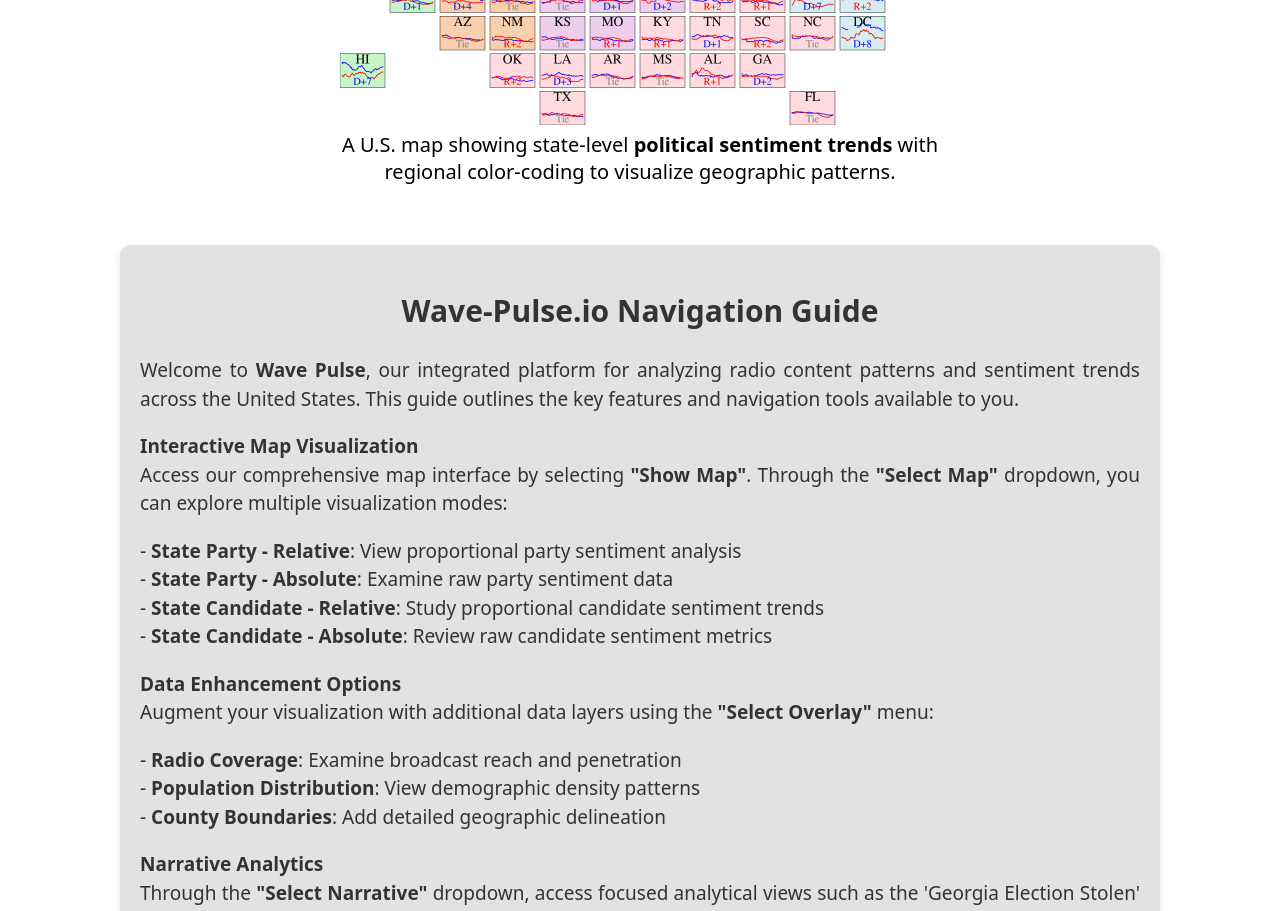
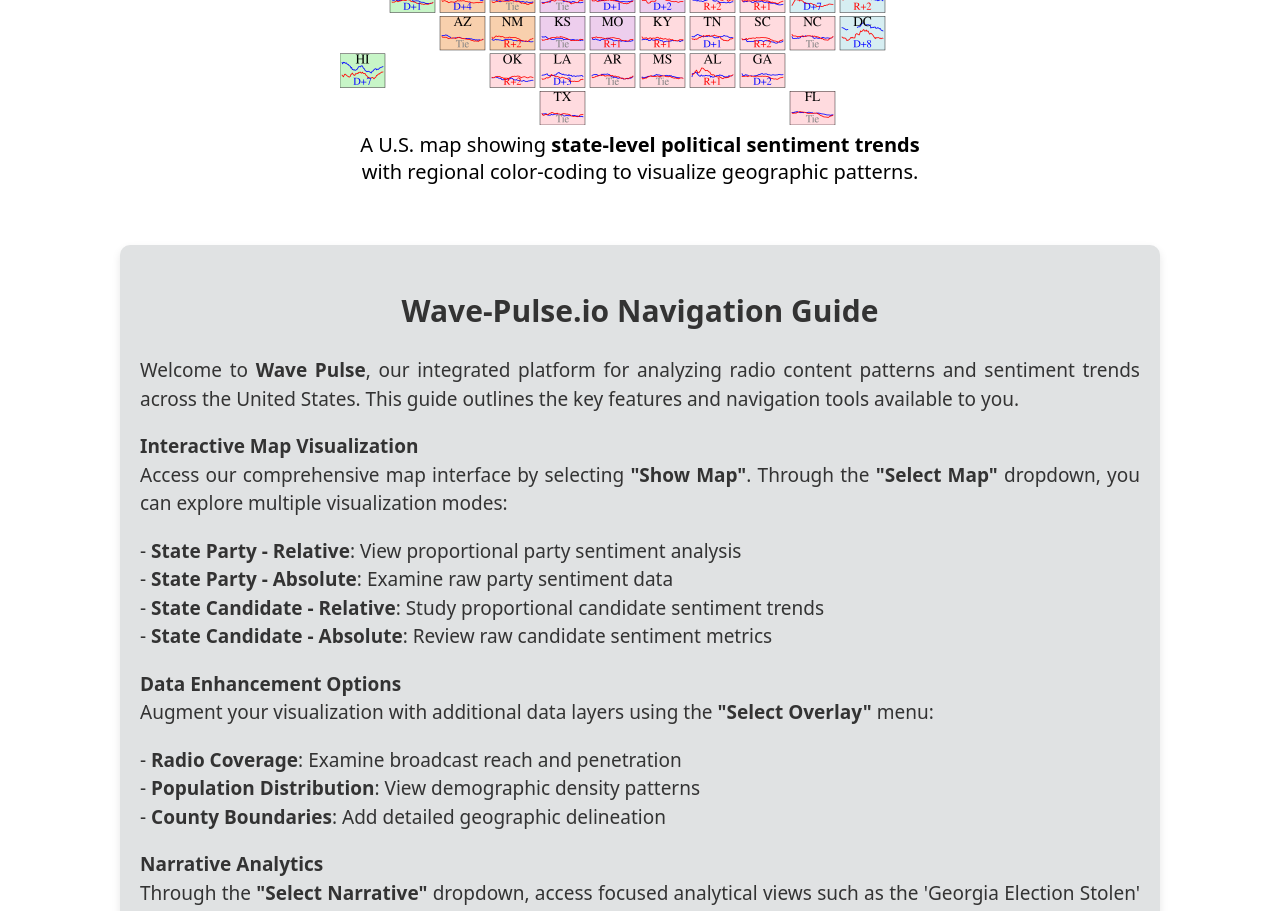
Before and after one commit to wave-pulse/wave-pulse.github.io, a React (Create React App) app in the folder client/: page / in a window 1280 px wide. Shown: the part 5380-6291 px from the top of the page. Built offline with nearby package versions, Linux system fonts and the light colour scheme.

Commit message:
Update Content.js

```diff
--- a/client/src/HomePage/Content.js
+++ b/client/src/HomePage/Content.js
@@ -438,8 +438,8 @@ const Content = () => {
                     <figcaption
                         className="text-center mt-2 text-sm text-gray-600"
                         style={{maxWidth: "600px", margin: "0 auto"}}>
-                        A U.S. map showing state-level{" "}
-                        <strong>political sentiment trends</strong> with
+                        A U.S. map showing {" "}
+                        <strong>state-level political sentiment trends</strong> with
                         regional
                         color-coding to visualize geographic patterns.
                     </figcaption>
```
